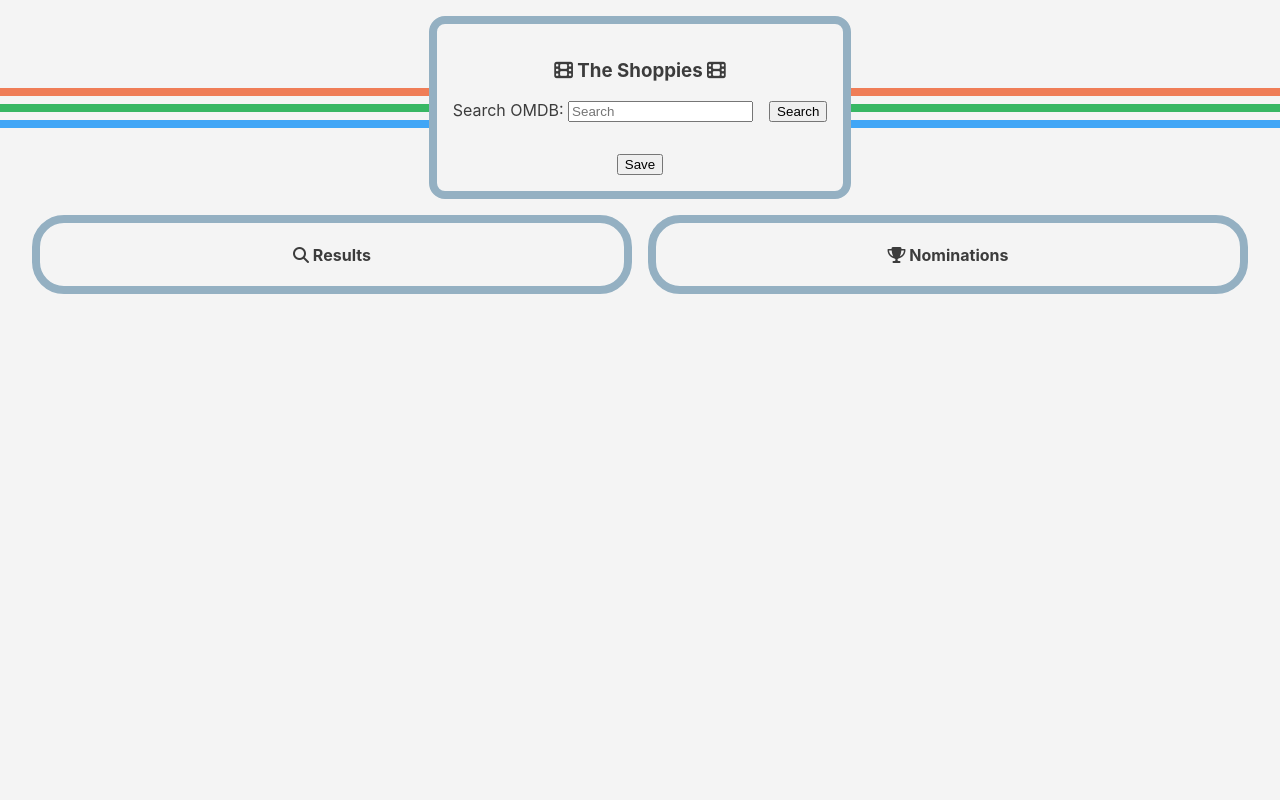
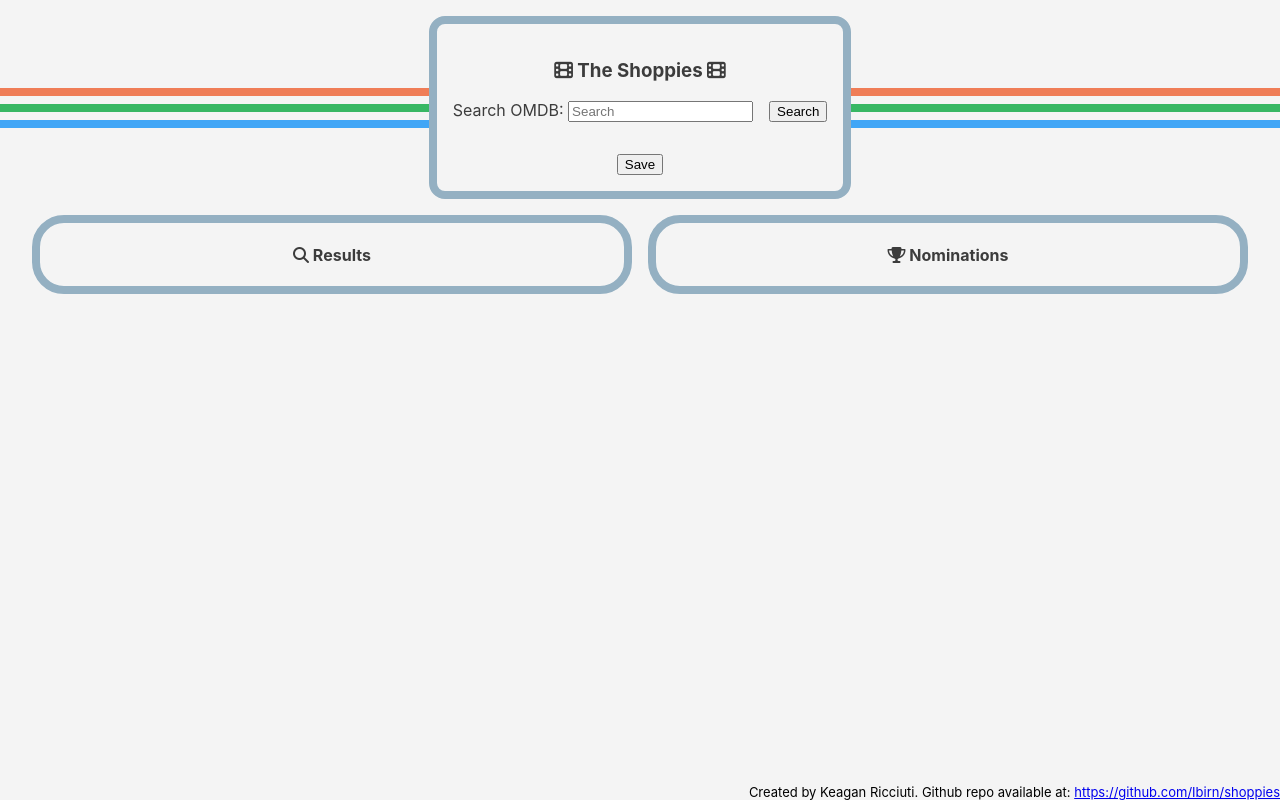
Before and after one commit to Ibirn/shoppies, a React (Create React App) app: page / in a window 1280 px wide. Built offline with nearby package versions, Linux system fonts and the light colour scheme; the HTML template or start-up script is replaced by a standard one.

Commit message:
Add footer

```diff
--- a/src/App.css
+++ b/src/App.css
@@ -5,3 +5,10 @@
 html {
   background-color: #f4f4f4;
 }
+
+footer {
+  position: fixed;
+  right: 0px;
+  bottom: 0px;
+  font-size: small;
+}
--- a/src/App.js
+++ b/src/App.js
@@ -5,6 +5,12 @@
   return (
     <div className="App">
       <ApiSearch />
+      <footer>
+        Created by Keagan Ricciuti. Github repo available at:{" "}
+        <a href="https://github.com/Ibirn/shoppies">
+          https://github.com/Ibirn/shoppies
+        </a>
+      </footer>
     </div>
   );
 }
```
